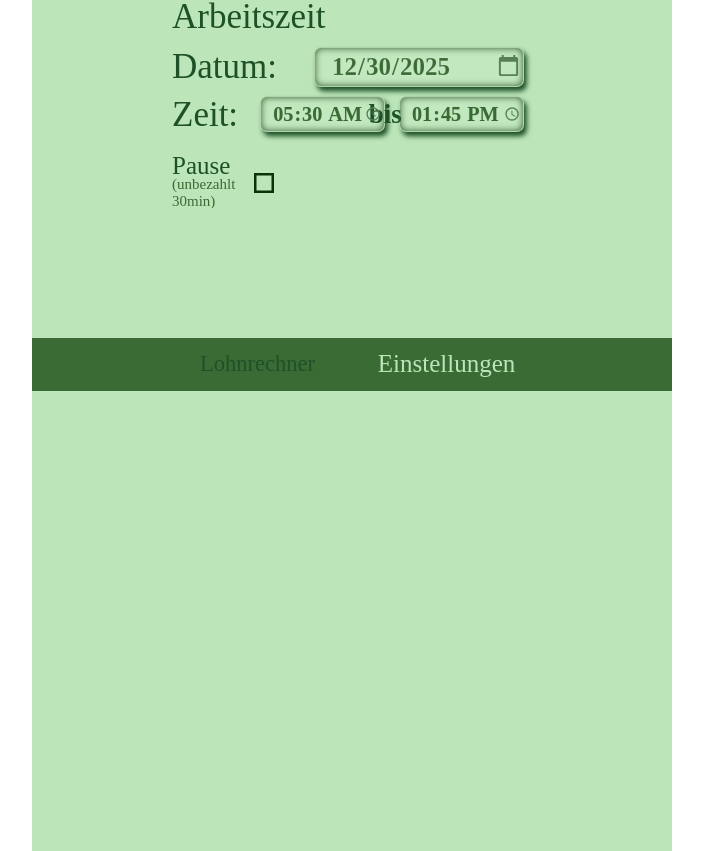
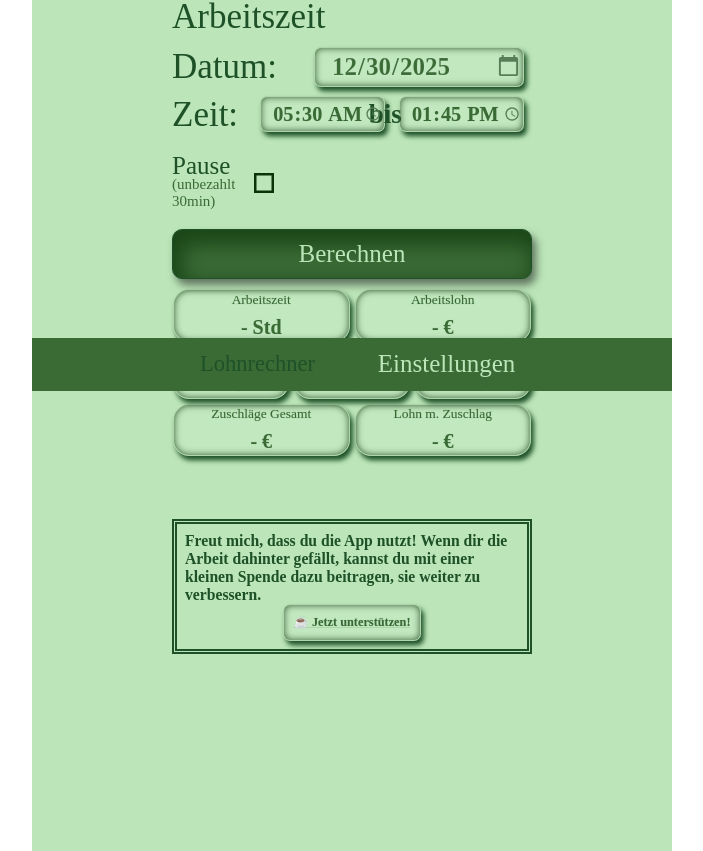
Before and after one commit to Burnxp/salarayToday, a React (Vite) app: page / in a window 1280 px wide. Shown: the part 409-1260 px from the top of the page, without its empty margins (288-991 px from the left). Built offline with nearby package versions, Linux system fonts and the light colour scheme; no server answers.

Commit message:
Verbessere das Layout des Lohnrechners: füge Spendenlink hinzu und optimiere die Struktur der Komponenten

```diff
--- a/src/logik.jsx
+++ b/src/logik.jsx
@@ -247,6 +247,8 @@ let gesamtZuschlaege = 0;
     gesamtZuschlaege: gesamtZuschlaege.toFixed(2),
     gesamtLohn: gesamtLohn.toFixed(2)
   });
+
+
 };
 
 
@@ -257,7 +259,7 @@ const navigate = useNavigate();
 
 
 /* Schicht-Container */
-    <div className="lohnrechner-layout ">
+    <><div className="lohnrechner-layout ">
 
    <div className="flex-lohnDaten">
   <div className="aktLohndaten">
@@ -280,7 +282,7 @@ const navigate = useNavigate();
 </div>
 
 
-      <div className="schicht-grid">
+  <div className="schicht-grid">
       <h2 className="schicht-text">Schicht</h2>
 
 <div className="schicht-button-container">
@@ -305,10 +307,10 @@ const navigate = useNavigate();
     Nacht
   </button>
 </div>
+</div>
 
 
 
-      </div>
 {/* Worktime */}
 <div className="arbeitszeit">
     <div className="arbeitszeit-container">
@@ -337,8 +339,9 @@ const navigate = useNavigate();
             value={endTime}
             onChange={(e) => setEndTime(e.target.value)}
         />
-</div>
-    <div className="pause-tageszuschlag">
+</div> </div>
+<div> <div>
+  <div className="pause-tageszuschlag">
       <div className="pause-container">
 
           <div className="pause-flex">
@@ -488,12 +491,36 @@ const navigate = useNavigate();
 
  </div>
  </div>
+</div> </div>
+<div>
+    <div>
       <div className="button-berechnung">
         <button className="berechnen-button" onClick={berechneLohn}>Berechnen</button>
       </div>
-    <ResultView result={result} />
+      </div>
+
+    </div>
+      <div className="resultContainer">
+        <ResultView result={result} />
+      </div>
+      <div>
+
+
+
+<div className="danke ">
+      <h6 >Freut mich, dass du die App nutzt! Wenn dir die Arbeit dahinter gefällt,
+    kannst du mit einer kleinen Spende dazu beitragen, sie weiter zu verbessern.</h6>
+        <a
+    className="button-design coffeeButton"
+    href="https://www.paypal.com/ncp/payment/5HVJVN7YTS8WL"
+    target="_blank"
+    rel="noopener noreferrer"
+  >
+    ☕ Jetzt unterstützen!
+  </a> </div>
 
  </div>
+
 
         {/* <!-- Feedback Form --> */}
 <form name="feedback" data-netlify="true" hidden>
@@ -501,65 +528,9 @@ const navigate = useNavigate();
   <textarea name="message" defaultValue="" hidden />
 </form>
 
+    </div>
 
+    </>
 
-      {/*
-      <p className={`feinplanzuschlag ${parseFloat(feinplanzuschlag || 0) > 0 ? "visible" : "hidden"}`}>
-        <label>
-          Feinplanzuschlag{" "}
-          <span className="smal">(Komplett oder &frac12;)</span>: <br />
-          1:
-         <input
-  type="checkbox"
-  checked={feinPlanChecked}
-  onChange={(e) => {
-    setFeinPlanChecked(e.target.checked);
-    if (e.target.checked) setFeinPlanHalfChecked(false);
-  }}
-/>
-1/2:
-<input
-  type="checkbox"
-  checked={feinPlanHalfChecked}
-  onChange={(e) => {
-    setFeinPlanHalfChecked(e.target.checked);
-    if (e.target.checked) setFeinPlanChecked(false);
-  }}
-
-/>
-        </label>
-      </p> <br />
-      <div className="pause">
-        <label>
-          Pause (unbezahlt 30 Min):
-          <input type="checkbox" ref={pause} />
-        </label>
-      </div>
-
-      <div className="workTime">
-        <p>
-          Arbeitszeit:
-          <input type="date" value={inputValue} onChange={dateHandleChange} />
-        </p>
-
-        <p className="workTime">
-          <input
-            type="time"
-            value={startTime}
-            onChange={(e) => setStartTime(e.target.value)}
-          />{" "}
-          bis{" "}
-          <input
-            type="time"
-            value={endTime}
-            onChange={(e) => setEndTime(e.target.value)}
-          />
-        </p>
-
-        <button onClick={berechneLohn}>Berechnen</button>
-      </div>
-<hr />
-      <ResultView result={result} /> */}
-    </div>
   );
 }
```
